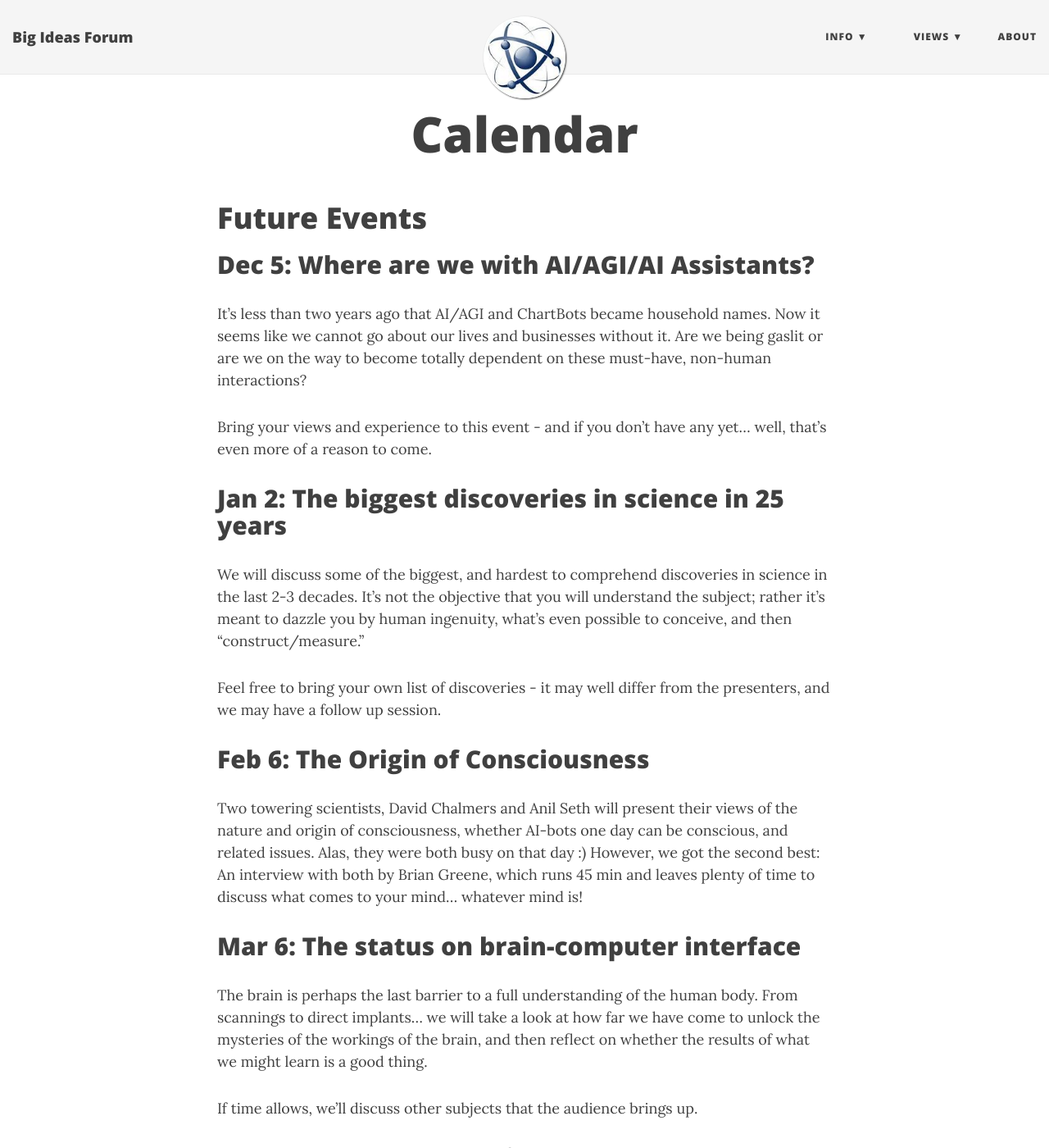
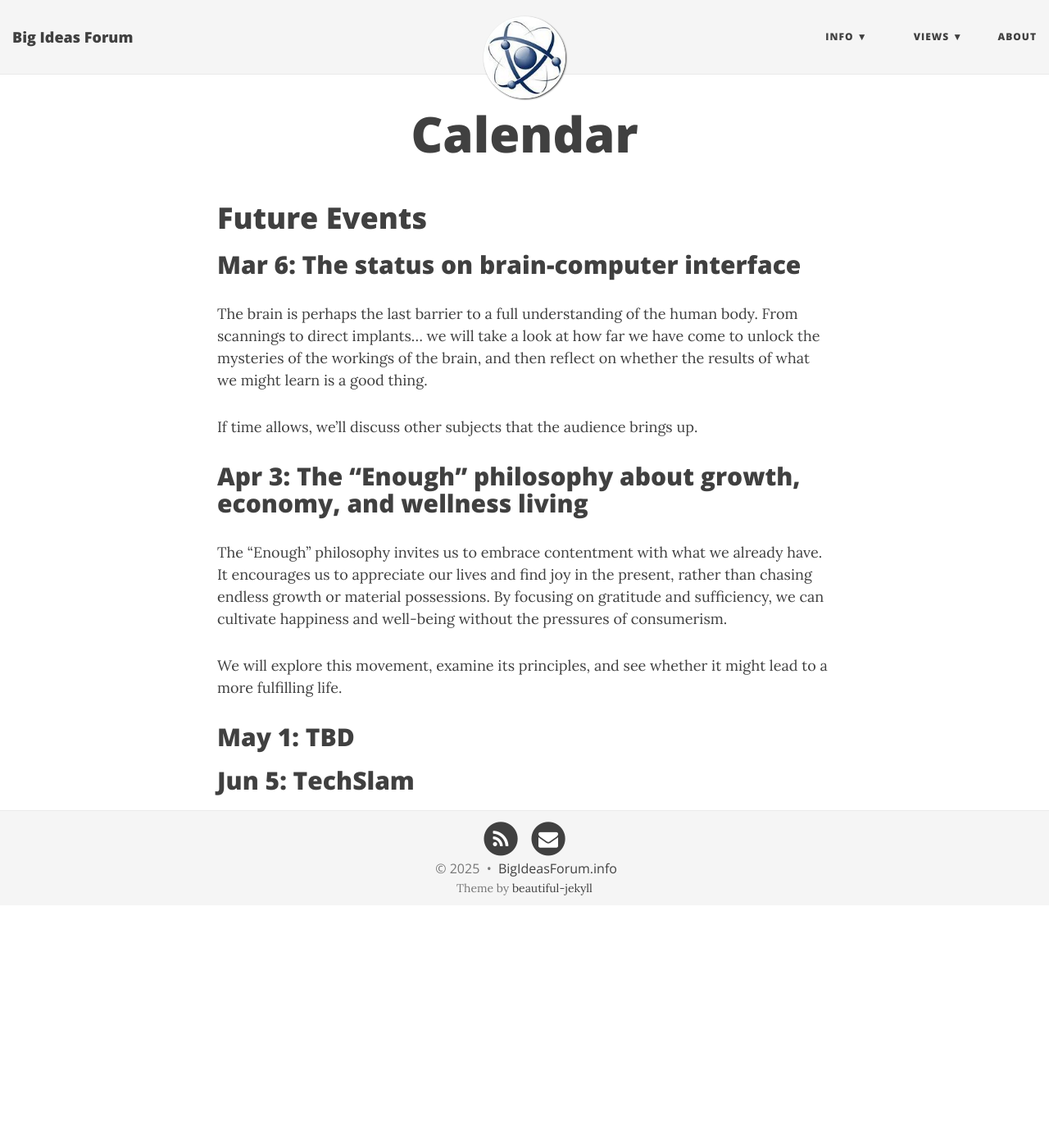
Before and after one commit to BigIdeasForum/bigideasforum.github.io, a Jekyll site: the page built from calendar.md, in a window 1280 px wide and 1400 px high. Shown: the whole window at 82% size. Built offline with Jekyll 4.4.1, drawn with Linux system fonts in a browser that asks for light colours; nearby versions of some CDN libraries.

```diff
--- a/calendar.md
+++ b/calendar.md
@@ -6,22 +6,6 @@
 ---
 
 # Future Events
-
-## Dec 5: Where are we with AI/AGI/AI Assistants?
-
-It’s less than two years ago that AI/AGI and ChartBots became household names. Now it seems like we cannot go about our lives and businesses without it. Are we being gaslit or are we on the way to become totally dependent on these must-have, non-human interactions?
-
-Bring your views and experience to this event - and if you don’t have any yet... well, that’s even more of a reason to come.
-
-## Jan 2: The biggest discoveries in science in 25 years
-
-We will discuss some of the biggest, and hardest to comprehend discoveries in science in the last 2-3 decades. It’s not the objective that you will understand the subject; rather it’s meant to dazzle you by human ingenuity, what’s even possible to conceive, and then “construct/measure.”
-
-Feel free to bring your own list of discoveries - it may well differ from the presenters, and we may have a follow up session.
-
-## Feb 6: The Origin of Consciousness
-
-Two towering scientists, David Chalmers and Anil Seth will present their views of the nature and origin of consciousness, whether AI-bots one day can be conscious, and related issues. Alas, they were both busy on that day :)  However, we got the second best: An interview with both by Brian Greene, which runs 45 min and leaves plenty of time to discuss what comes to your mind... whatever mind is!
 
 ## Mar 6: The status on brain-computer interface
 
```
Also changed, not shown: _posts/2025/2025-03-06-bci.md (+0 -1 lines), archive.md (+1 -0 lines).
